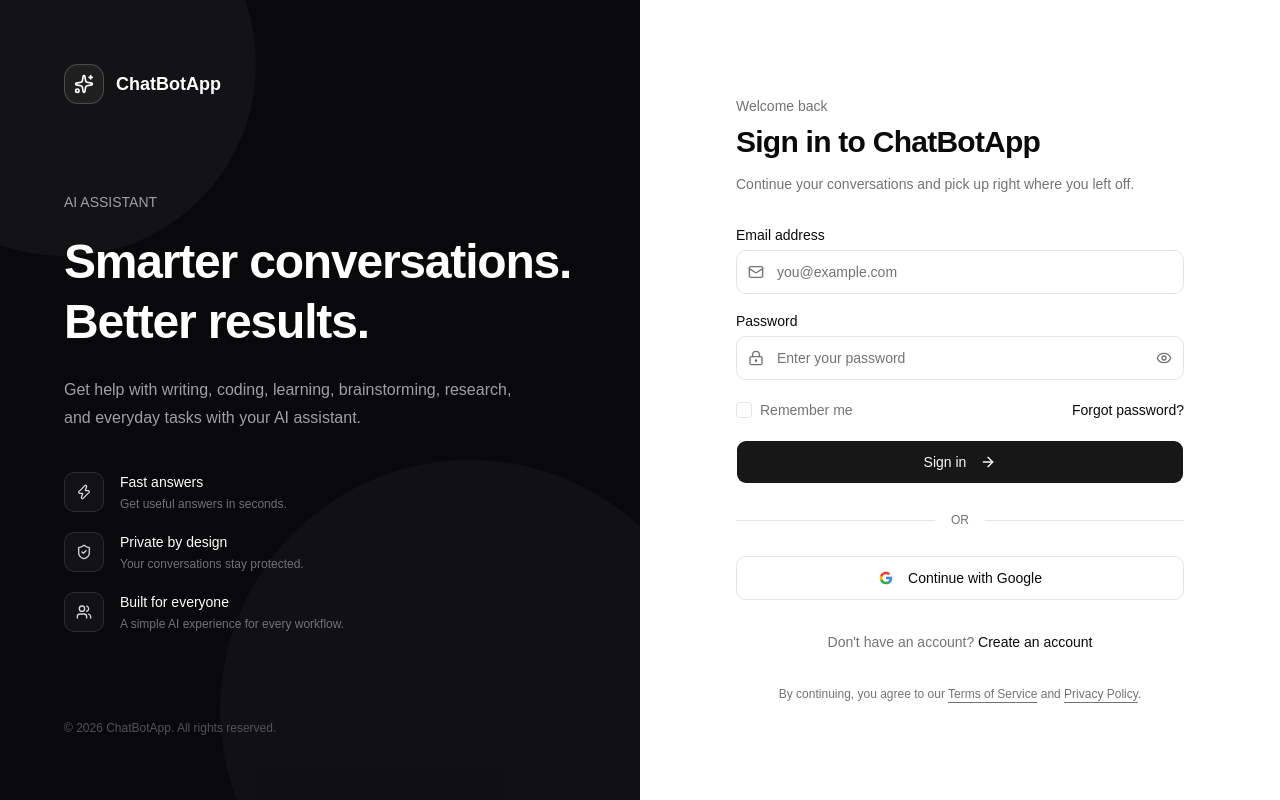
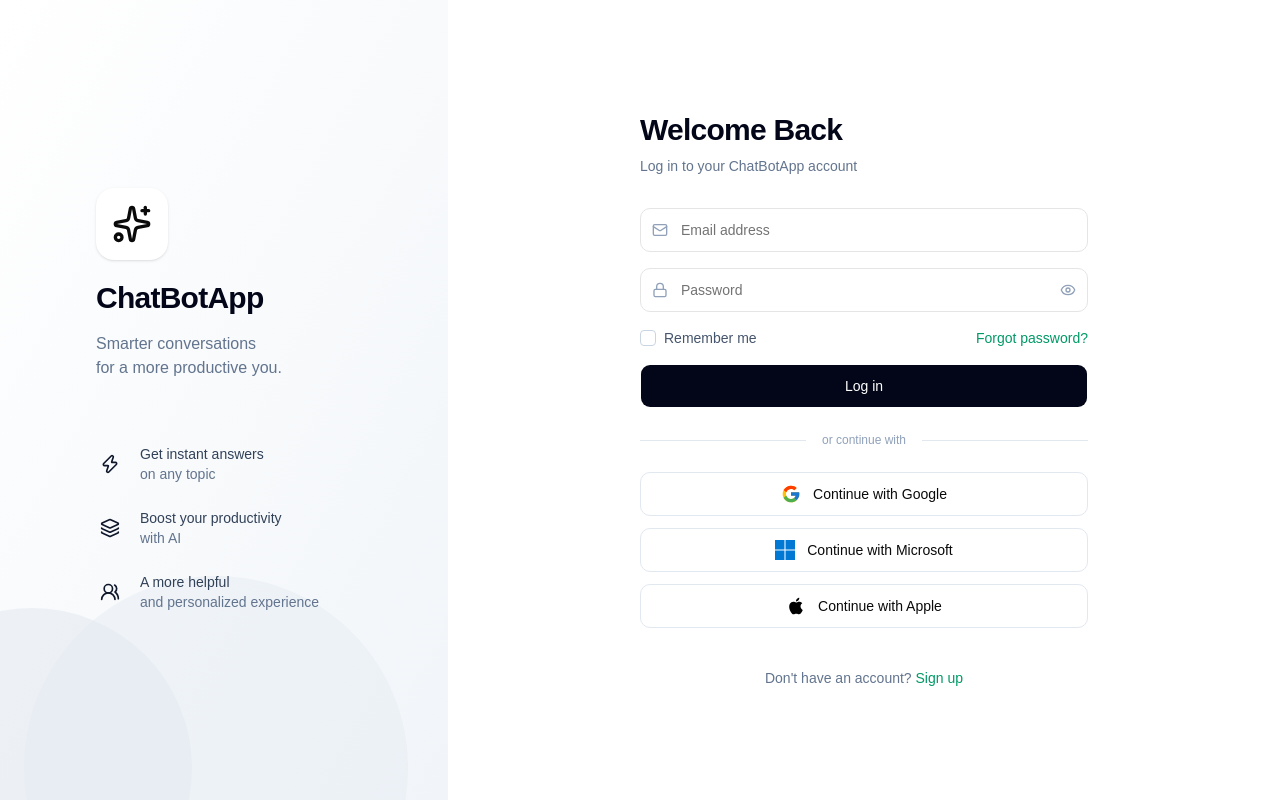
Before and after one commit to sudrajad02/SkyMind_FE, a React (Vite) app: page /login in a window 1280 px wide. Built offline with nearby package versions, Linux system fonts and the light colour scheme.

Commit message:
feat: integrate login with be

```diff
--- a/package.json
+++ b/package.json
@@ -13,6 +13,7 @@
     "@base-ui/react": "^1.8.0",
     "@fontsource-variable/geist": "^5.3.0",
     "@tailwindcss/vite": "^4.3.3",
+    "axios": "^1.20.0",
     "class-variance-authority": "^0.7.1",
     "cn": "^0.2.6",
     "lucide-react": "^1.42.0",
--- a/src/App.tsx
+++ b/src/App.tsx
@@ -1,6 +1,4 @@
 import { BrowserRouter, Routes, Route, Navigate } from "react-router-dom";
-import Login from "./pages/Login";
-import Chat from "./pages/Chat";
 import { LoginPage } from "./pages/LoginPage";
 import { ChatPage } from "./pages/ChatPage";
 
@@ -9,13 +7,13 @@
     <BrowserRouter>
       <Routes>
         {/* Halaman Utama: Login */}
-        <Route path="/" element={<Login />} />
-        <Route path="/login" element={<Login />} />
-        <Route path="/login-v2" element={<LoginPage />} />
+        <Route path="/" element={<LoginPage />} />
+        <Route path="/login" element={<LoginPage />} />
+        {/* <Route path="/login" element={<Login />} /> */}
 
         {/* Halaman Percakapan: Chat */}
-        <Route path="/chat" element={<Chat />} />
-        <Route path="/chat-v2" element={<ChatPage />} />
+        <Route path="/chat" element={<ChatPage />} />
+        {/* <Route path="/chat" element={<Chat />} /> */}
 
         {/* Redirect otomatis ke halaman login jika rute tidak ditemukan */}
         <Route path="*" element={<Navigate to="/" replace />} />
--- a/src/components/auth/LoginForm.tsx
+++ b/src/components/auth/LoginForm.tsx
@@ -6,6 +6,7 @@
 import windowsIcon from "@/assets/icon_windows.svg";
 import appleIcon from "@/assets/icon_apple.svg";
 import { useNavigate } from "react-router-dom";
+import axios from "axios";
 
 export function LoginForm() {
   const navigate = useNavigate();
@@ -42,22 +43,36 @@
     setLoading(true);
 
     try {
-      // Simulasi jeda request ke server selama 1 detik (1000ms)
-      // Nantinya bisa diganti dengan fetch/axios ke backend autentikasi kamu:
-      // const res = await fetch("/api/auth/login", { method: "POST", body: JSON.stringify(form) });
-      await new Promise((resolve) => setTimeout(resolve, 1000));
+      // Ambil URL dari environment variable (dengan fallback default jika kosong)
+      const apiUrl = import.meta.env.VITE_BE_URL;
 
-      console.log("Data Login:", {
+      // Send request POST menggunakan AXIOS
+      const response = await axios.post(`${apiUrl}/auth/login`, {
         email: form.email,
         password: form.password,
-        rememberMe,
       });
 
+      // Save access token ke local storage
+      if (response.data?.data?.access_token) {
+        localStorage.setItem("access_token", response.data.data.access_token);
+        if (response.data?.data?.user) {
+          localStorage.setItem("user", JSON.stringify(response.data.data.user));
+        }
+      }
+
       // Berpindah ke halaman chat setelah login berhasil
-      navigate("/chat-v2");
+      navigate("/chat");
     } catch (error) {
       console.error("Login gagal:", error);
-      setError("Email atau password yang kamu masukkan salah.");
+
+      // Tangkap error message
+      const errorMessage =
+        error.response?.data?.detail ||
+        error.response?.data?.error ||
+        error.response?.data?.message ||
+        "Email atau password yang kamu masukkan salah.";
+
+      setError(errorMessage);
     } finally {
       // Mematikan status loading setelah proses selesai (baik sukses maupun gagal)
       setLoading(false);
@@ -89,7 +104,7 @@
 
       {/* Form */}
       {error && (
-        <div className="mb-4 rounded-lg border border-red-200 bg-red-50 p-3 text-sm text-red-600">
+        <div className="mb-4 rounded-lg border border-red-200 bg-red-50 p-3 text-md text-red-900 flex items-center justify-center">
           {error}
         </div>
       )}
```
Also changed, not shown: 1 other file (tests, documents, lock files or other folders).
